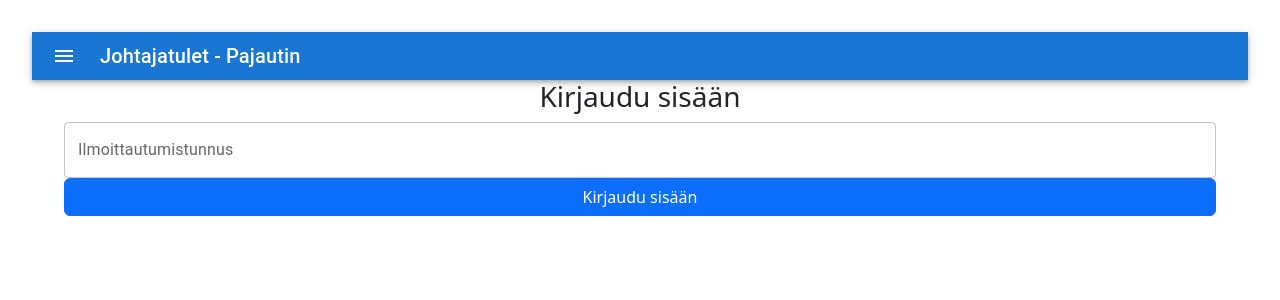
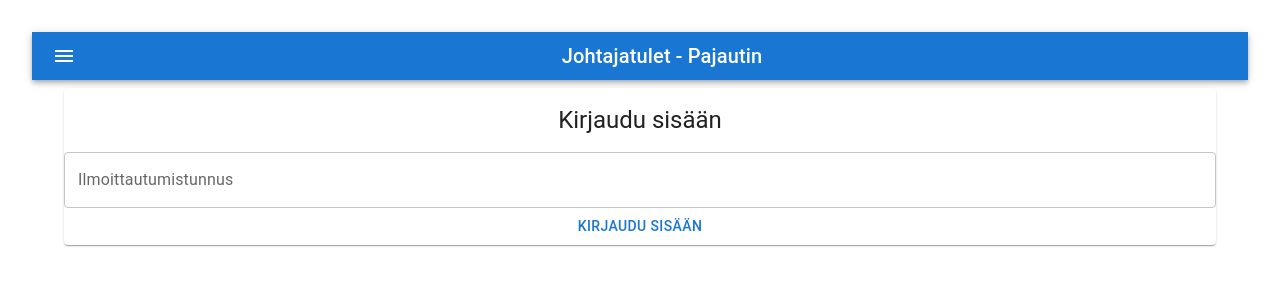
Before and after one commit to arttutanner/pajautin-fe, a React (Vite) app in the folder pajautin-fe/: page / in a window 1280 px wide. Shown: the top 300 px of the page. Built offline with nearby package versions, Linux system fonts and the light colour scheme.

Commit message:
Api communication works somewhat

```diff
--- a/pajautin-fe/package.json
+++ b/pajautin-fe/package.json
@@ -3,12 +3,10 @@
   "private": true,
   "version": "0.0.0",
   "type": "module",
-
   "scripts": {
     "dev": "vite",
     "build": "tsc && vite build",
     "preview": "vite preview"
-
   },
   "dependencies": {
     "@emotion/react": "^11.10.8",
@@ -21,6 +19,7 @@
     "react-beautiful-dnd": "^13.1.1",
     "react-bootstrap": "^2.7.2",
     "react-dom": "^18.2.0"
+
   },
   "devDependencies": {
     "@types/react": "^18.0.27",
@@ -30,5 +29,4 @@
     "typescript": "^4.9.3",
     "vite": "^4.1.0"
   }
-
 }
--- a/pajautin-fe/src/App.tsx
+++ b/pajautin-fe/src/App.tsx
@@ -45,7 +45,7 @@ function App() {
 
   return (
     <>
-      <PajautinAppBar />
+      <PajautinAppBar loginStatus={loginStatus} />
       {loginStatus.loggedIn ? (
         <AppMain
           loginStatus={loginStatus}
--- a/pajautin-fe/src/AppMain.tsx
+++ b/pajautin-fe/src/AppMain.tsx
@@ -44,7 +44,7 @@ function AppMain({ loginStatus, wsList, wsKeywords }: Props) {
       let setItems: Workshop[] = [];
       prefs.forEach((p: number) => {
         let ws = wsList.find((a) => a.id == p);
-        setItems.push(ws!);
+        if (ws != null && ws != undefined) setItems.push(ws!);
       });
       console.log("SetItems", setItems);
 
--- a/pajautin-fe/src/LoginScreen.tsx
+++ b/pajautin-fe/src/LoginScreen.tsx
@@ -1,6 +1,13 @@
-import { Container, Stack, TextField } from "@mui/material";
-import { useState } from "react";
-import { Button } from "react-bootstrap";
+import {
+  Button,
+  Card,
+  CardHeader,
+  Container,
+  Grid,
+  Stack,
+  TextField,
+} from "@mui/material";
+import { useEffect, useState } from "react";
 
 interface Props {
   login: (userId: string) => void;
@@ -10,9 +17,19 @@ interface Props {
 function LoginScreen({ login, loginError }: Props) {
   const [userId, setUserId] = useState<string>("");
 
+  //add above return
+  useEffect(() => {
+    let url = window.location.href;
+    if (url.includes("?")) {
+      setUserId(url.split("?")[1]);
+    }
+  });
+
   return (
     <Container>
-      <h3>Kirjaudu sisään</h3>
+      <h1></h1>
+      <Card>
+        <CardHeader title="Kirjaudu sisään" />
         <Stack>
           <TextField
             id="userLogin"
@@ -26,6 +43,7 @@ function LoginScreen({ login, loginError }: Props) {
             Kirjaudu sisään
           </Button>
         </Stack>
+      </Card>
     </Container>
   );
 }
--- a/pajautin-fe/src/components/PajautinAppBar.tsx
+++ b/pajautin-fe/src/components/PajautinAppBar.tsx
@@ -1,7 +1,19 @@
-import { AppBar, Box, IconButton, Toolbar, Typography } from "@mui/material";
+import {
+  AppBar,
+  Box,
+  Button,
+  IconButton,
+  Toolbar,
+  Typography,
+} from "@mui/material";
 import MenuIcon from "@mui/icons-material/Menu";
+import { LoginStatus } from "../types/LoginStatus";
 
-function PajautinAppBar() {
+interface Props {
+  loginStatus: LoginStatus;
+}
+
+function PajautinAppBar({ loginStatus }: Props) {
   return (
     <AppBar position="static">
       <Toolbar variant="dense">
@@ -13,9 +25,17 @@ function PajautinAppBar() {
         >
           <MenuIcon />
         </IconButton>
-        <Typography variant="h6" color="inherit" component="div">
+        <Typography
+          variant="h6"
+          color="inherit"
+          component="div"
+          sx={{ flexGrow: 1 }}
+        >
           Johtajatulet - Pajautin
         </Typography>
+        {loginStatus != null && loginStatus != undefined && loginStatus.loggedIn
+          ? loginStatus.firstName + " " + loginStatus.lastName
+          : ""}
       </Toolbar>
     </AppBar>
   );
--- a/pajautin-fe/src/components/WorkshopItem.tsx
+++ b/pajautin-fe/src/components/WorkshopItem.tsx
@@ -1,12 +1,19 @@
 import React from "react";
+
 import { Workshop } from "../types/Workshop";
 import Card from "@mui/material/Card";
 import CardHeader from "@mui/material/CardHeader";
 import CardMedia from "@mui/material/CardMedia";
 import CardContent from "@mui/material/CardContent";
-import { Avatar, CardActions, Chip, Typography } from "@mui/material";
+import {
+  Avatar,
+  CardActions,
+  Chip,
+  Container,
+  Typography,
+} from "@mui/material";
 import { TYPE_COLORS, TYPE_NAMES } from "../types/Constants";
-import { AddCircle } from "@mui/icons-material";
+import { AddCircle, ImageOutlined } from "@mui/icons-material";
 import { IconButton } from "@mui/material";
 import RecordVoiceOverIcon from "@mui/icons-material/RecordVoiceOver";
 import Diversity3Icon from "@mui/icons-material/Diversity3";
@@ -20,6 +27,7 @@ interface Props {
 
 function WorkshopItem({ item, addedItems, setAddedItems }: Props) {
   let itemAlreadyAdded = (item: Workshop) => {
+    if (addedItems == null) return false;
     return addedItems.map((i) => i.id).includes(item.id);
   };
 
@@ -27,7 +35,15 @@ function WorkshopItem({ item, addedItems, setAddedItems }: Props) {
     setAddedItems([...addedItems, item]);
   };
 
-  const tags = item.keywords
+  const replaceBr = (text: string) => {
+    if (text == undefined || text == null) return "";
+    return text.replaceAll(/\n/g, "<br />");
+  };
+
+  const tags =
+    item.keywords == null
+      ? []
+      : item.keywords
           .split(",")
           .map((k) => k.trim().toLocaleLowerCase())
           .filter((k) => k != "");
@@ -63,28 +79,29 @@ function WorkshopItem({ item, addedItems, setAddedItems }: Props) {
 
       <CardContent>
         <Typography variant="body2">
+          {item.imgUrl != null &&
+          item.imgUrl != undefined &&
+          item.imgUrl != "" ? (
             <div className="float-start m-2">
               <img className="rounded" src={item.imgUrl} />
-            {item.id == 100 ? (
-              <>
-                <br />
-                <br />
-                <img className="rounded" src={item.imgUrl} />{" "}
-              </>
+            </div>
           ) : (
             ""
           )}
-          </div>
-
-          {item.description}
+          <div
+            dangerouslySetInnerHTML={{ __html: replaceBr(item.description) }}
+          ></div>
         </Typography>
       </CardContent>
+
       {tags.length > 0 ? (
-        <p>
+        <Container>
           {tags.map((tag) => (
             <Chip key={tag} label={tag} variant="outlined" />
           ))}
-        </p>
+          <br />
+          <br />
+        </Container>
       ) : (
         ""
       )}
--- a/pajautin-fe/src/components/WorkshopList.tsx
+++ b/pajautin-fe/src/components/WorkshopList.tsx
@@ -42,13 +42,18 @@ function doFilter(filter: WorkshopFilter, ws: Workshop) {
   }
 
   if (filter.tags.length > 0) {
+    matchesTags = false;
+    if (ws.keywords == null || ws.keywords == undefined) {
+      matchesTags = false;
+    } else {
       let tagsInWs = ws.keywords
         .split(",")
         .map((k) => k.trim().toLowerCase())
         .filter((k) => k != "");
       filter.tags.forEach((tag) => {
-      if (!tagsInWs.includes(tag)) matchesTags = false;
+        if (tagsInWs.includes(tag)) matchesTags = true;
       });
+    }
   }
 
   if (filter.types.length > 0) {
```
Lines whose indentation alone changed are shown as unchanged.
